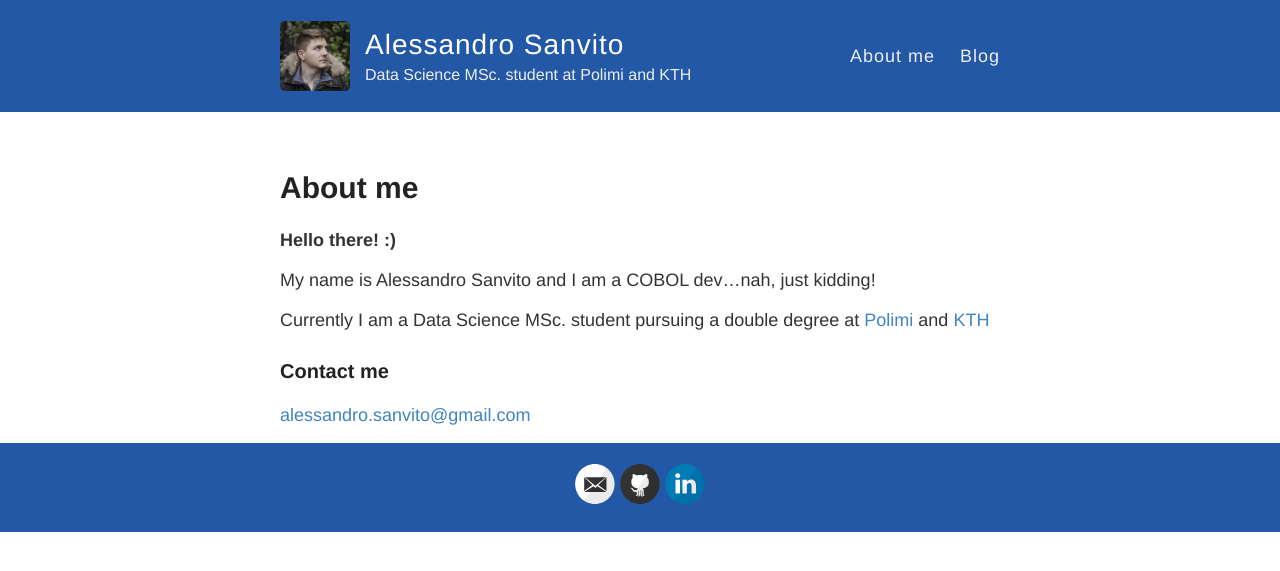
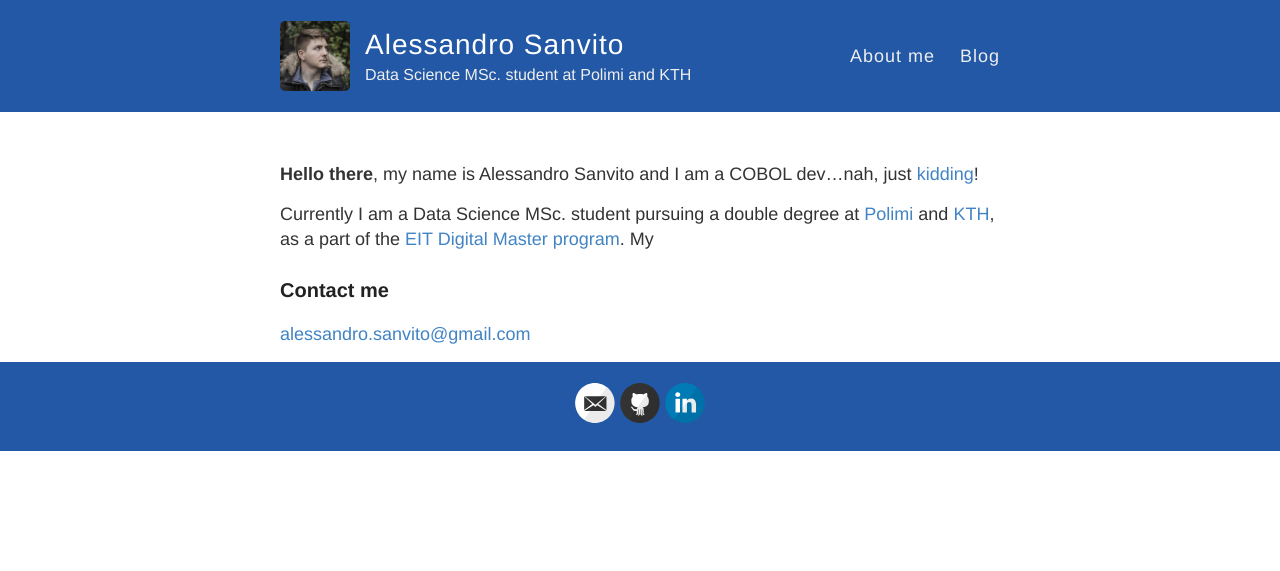
Before and after one commit to Alexdruso/Alexdruso.github.io, a Jekyll site: the page built from docs/index.md, in a window 1280 px wide. Shown: the top 571 px of the page. Built offline with Jekyll 4.4.1, drawn with Linux system fonts in a browser that asks for light colours.

Commit message:
feat: change title handling

```diff
--- a/docs/_layouts/page.html
+++ b/docs/_layouts/page.html
@@ -3,9 +3,6 @@ layout: default
 ---
 
 <article class="page">
-
-  <h1>{{ page.title }}</h1>
-
   <div class="entry">
     {{ content }}
   </div>
--- a/docs/index.md
+++ b/docs/index.md
@@ -1,13 +1,13 @@
 ---
 layout: page
-title: About me
+title: Homepage
 ---
 
-**Hello there! :)**
+**Hello there**, my name is Alessandro Sanvito and I am a COBOL dev...nah, just [kidding](https://i.redd.it/xjh798wltbz21.jpg)!
 
-My name is Alessandro Sanvito and I am a COBOL dev...nah, just kidding!
-
-Currently I am a Data Science MSc. student pursuing a double degree at [Polimi](https://www.polimi.it/en/) and [KTH](https://www.kth.se/en)
+Currently I am a Data Science MSc. student pursuing a double degree at [Polimi](https://www.polimi.it/en/) and [KTH](https://www.kth.se/en),
+as a part of the [EIT Digital Master program](https://masterschool.eitdigital.eu/programmes/dsc/).
+My
 
 ### Contact me
 
```
